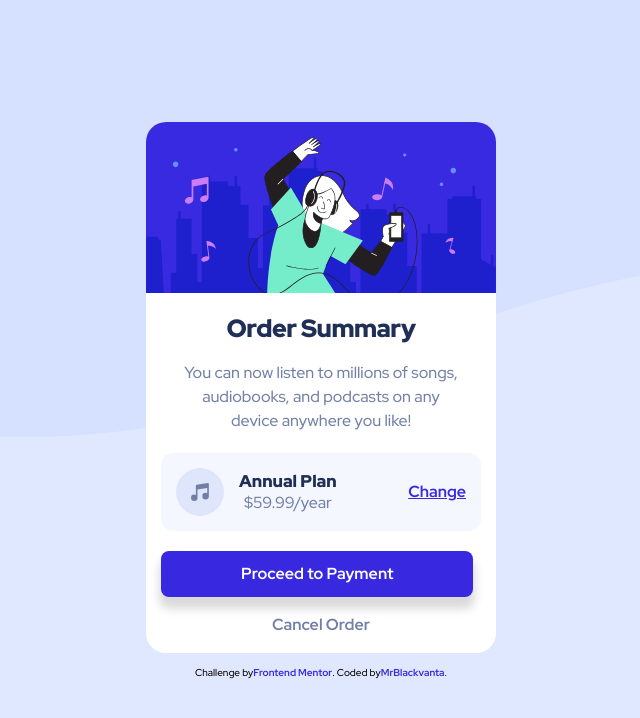
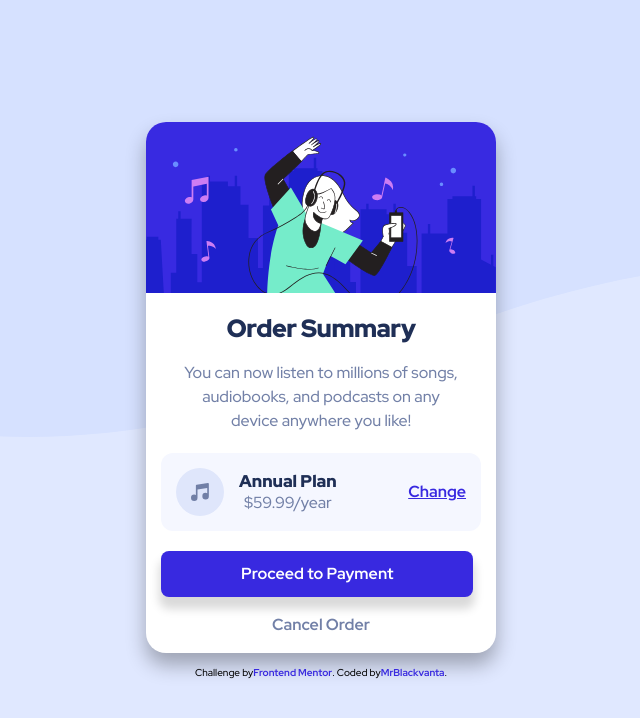
Before and after one commit to MrBlackvanta/order-summary-component, a React (Create React App) app: page / in a window 1280 px wide. Shown: the top 718 px of the page, without its empty margins (319-959 px from the left). Built offline with nearby package versions, Linux system fonts and the light colour scheme.

Commit message:
Update Card.scss

```diff
--- a/src/Card.scss
+++ b/src/Card.scss
@@ -14,6 +14,7 @@ $dark-blue: hsl(223, 47%, 23%);
   font-size: 1.6rem;
   color: $desaturated-blue;
   margin-bottom: 1.5rem;
+  box-shadow: 0px 1.2rem 2rem 0px rgba(0, 0, 0, 0.3);
 
   &-hero {
     width: 100%;
```
